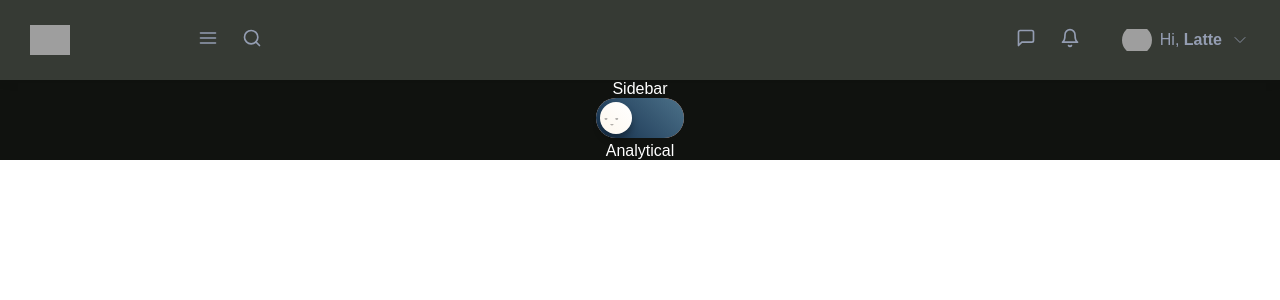
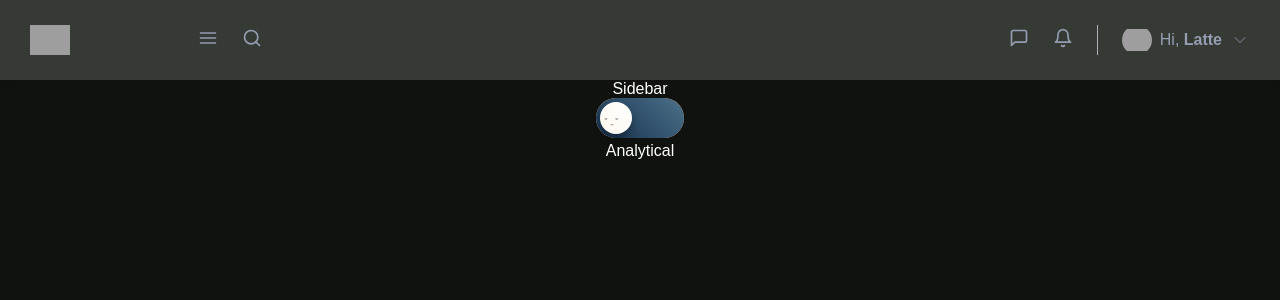
Before and after one commit to sweeetlatte/dashboard, a React (Create React App) app: page / in a window 1280 px wide. Shown: the top 300 px of the page. Built offline with nearby package versions, Linux system fonts and the light colour scheme; grey boxes are pictures that could not be loaded.

Commit message:
feat: dropdown animation

```diff
--- a/src/assets/styles/index.scss
+++ b/src/assets/styles/index.scss
@@ -11,6 +11,7 @@ html,
   padding: 0;
   height: 100%;
   font-family: 'DM Sans', sans-serif;
+  background-color: #10120f;
 }
 
 p {
--- a/src/assets/styles/variables.scss
+++ b/src/assets/styles/variables.scss
@@ -12,6 +12,7 @@ $shadow: rgb(0 0 0 / 8%) 1px 2px 10px;
 
 [data-theme='light-theme'] {
   background-color: #fdf7ee;
+  --background-color: #fdf7ee;
   color: #000;
   --secondary-text-1: #777e89;
   --secondary-text-2: #767e89;
@@ -22,6 +23,7 @@ $shadow: rgb(0 0 0 / 8%) 1px 2px 10px;
 
 [data-theme='dark-theme'] {
   background-color: #10120f;
+  --background-color: #10120f;
   color: #ffffff;
   --secondary-text-1: #767e89;
   --secondary-text-2: #adb0bb;
--- a/src/components/Header/Avatar/styles.module.scss
+++ b/src/components/Header/Avatar/styles.module.scss
@@ -2,6 +2,9 @@
 
 .userWrap {
   position: relative;
+  border-left: 1px solid var(--secondary-text-2);
+  padding-left: 24px;
+  margin-left: 12px;
 
   .avatarWrap {
     display: flex;
@@ -42,7 +45,8 @@
     border-radius: 5px;
     box-shadow: $shadow;
     z-index: 3;
-    // animation: showDropdown 0.5s both;
+    animation: showDropdown 0.5s both;
+    transform-origin: top right;
 
     .title {
       font-size: 18px;
@@ -139,19 +143,13 @@
   }
 }
 
-// @keyframes showDropdown {
-//   0% {
-//     top: 33px;
-//     width: 20px;
-//     height: 20px;
-//     opacity: 0;
-//     overflow: hidden;
-//   }
-
-//   100% {
-//     top: 57px;
-//     width: 325px;
-//     height: fit-content;
-//     opacity: 1;
-//   }
-// }
+@keyframes showDropdown {
+  0% {
+    transform: scale(0);
+    opacity: 0;
+  }
+  100% {
+    transform: scale(1);
+    opacity: 1;
+  }
+}
--- a/src/components/Header/styles.module.scss
+++ b/src/components/Header/styles.module.scss
@@ -9,7 +9,7 @@
   padding: 0px 30px;
   box-shadow: $shadow;
 
-  > * {
+  >* {
     display: flex;
   }
 
@@ -25,7 +25,7 @@
       padding: 20px 0;
       cursor: pointer;
 
-      > img {
+      >img {
         width: 100%;
         height: 100%;
         object-fit: contain;
@@ -38,13 +38,13 @@
     justify-content: flex-end;
     align-items: center;
 
-    > * + * {
-      margin-left: 30px;
+    >*+* {
+
     }
   }
 
   .iconWrap {
-    > * {
+    >* {
       padding: 12px;
       cursor: pointer;
     }
```
